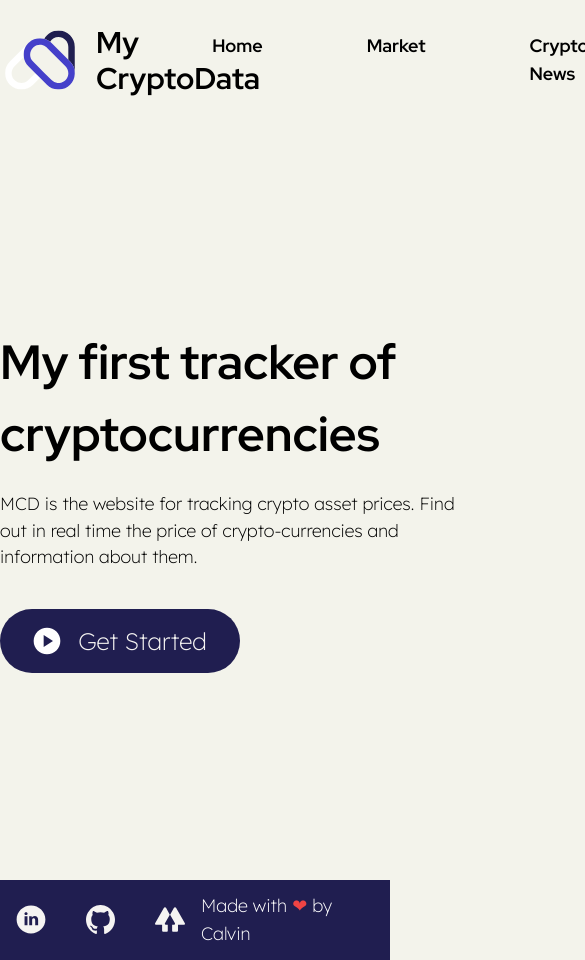
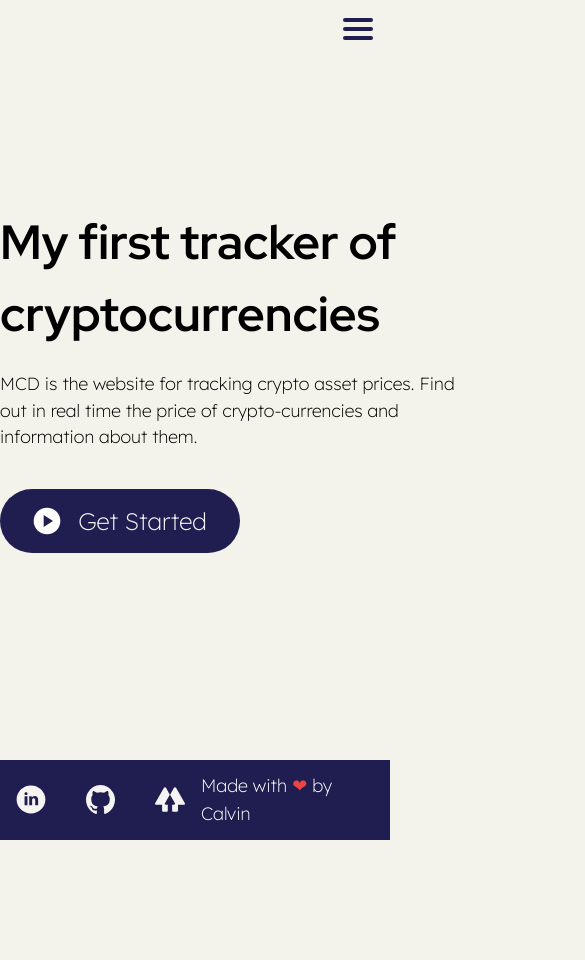
Before and after one commit to randricalvin/My-CryptoData, a React (Create React App) app: page / in a window 390 px wide. Shown: the top 960 px of the page, 585 px wide, since content can reach past the window. After the commit the page ends 844 px from the top, so only its background shows below. Built offline with nearby package versions, Linux system fonts and the light colour scheme; no server answers.

Commit message:
adding burger menu

```diff
--- a/package.json
+++ b/package.json
@@ -10,6 +10,7 @@
     "gsap": "^3.11.1",
     "react": "^18.2.0",
     "react-dom": "^18.2.0",
+    "react-helmet": "^6.1.0",
     "react-router-dom": "^6.4.0",
     "react-scripts": "5.0.1",
     "web-vitals": "^2.1.4"
--- a/src/App.css
+++ b/src/App.css
@@ -29,9 +29,9 @@ body {
     height: 90vh;
 
   }
-
-
-
+.burger-menu {
+    display: none;
+  }
 
 
 
@@ -39,4 +39,168 @@ body {
     .navbar {
       display: none;
     }
+    .menu-desktop {
+      display: none;
+    }
+
+    #site-menu li, #site-menu p {
+      display: flex;
+      align-items: center;
+      justify-content: center;
+      border-radius: 5rem;
+      width: 15rem;
+      height: 4rem;
+      color: #F5F4F2;
+      background-color: #201E50;
+      text-decoration: none;
+      text-transform: none;
+      list-style: none;
+      display: none;
+      text-align: center;
+      transition: all .5s;
+      /* Credit to Mike for the responsive font-sizing https://www.madebymike.com.au/writing/fluid-type-calc-examples/ */
+      font-size: calc(20px + (20 - 18) * ((100vw - 300px) / (1600 - 300)));
   }
+
+  #site-menu li {
+    margin-bottom: 1.5rem;
+
+  }
+
+  #site-menu p {
+    font-size: 1.5rem;
+  }
+
+  /* hides toggle handler */
+  [type="checkbox"]:checked, [type="checkbox"]:not(:checked) {
+      display: none;
+  }
+
+  /* menu button & animation */
+  .menu-button {
+    position: absolute;
+    right:10px;
+    top:0px;
+    z-index: 100;
+    display: block;
+    width: 50px;
+    height: 50px;
+    border-radius: 50%;
+    outline: none;
+    cursor: pointer;
+    transition: 0.5s ease-in-out;
+  }
+
+  .line {
+      position: relative;
+      left: 25%;
+      width: 60%;
+      height: 4px;
+      background:#201E50;
+      border-radius: 10px;
+      overflow: hidden;
+      transition: all 0.5s ease;
+  }
+
+  .line:nth-child(1) {
+      top: 35%;
+  }
+
+  .line:nth-child(2) {
+      top: 45%;
+  }
+
+  .line:nth-child(3) {
+      top: 55%;
+  }
+
+  /* animate background of lines */
+  .menu-button:hover .line::after {
+      transform: translateX(0);
+  }
+
+
+  #menu-toggle:checked + .menu-button  {
+      transform: rotate(180deg);
+      transition: transform 0.2s ease;
+  }
+
+  #menu-toggle:checked + #menu-button .line:nth-child(1){
+      transform: translateY(5px) rotate(45deg);/*45deg*/
+  }
+
+
+  #menu-toggle:checked + #menu-button .line:nth-child(2) {
+      transform: scaleX(0);
+      opacity:0;
+  }
+
+  #menu-toggle:checked + #menu-button .line:nth-child(3) {
+      transform: translateY(-11px) rotate(-45deg);/* -45deg*/
+  }
+
+
+  /* animate menu in */
+  #menu-toggle:checked + #menu-button + #site-menu{
+      animation: menu-open 0.75s ease both;
+      background-color: #F5F4F2;
+
+
+  }
+
+  #menu-toggle:checked + #menu-button + #site-menu ul > li, #site-menu p {
+      display: flex;
+      animation: menu-txt-open 0.75s ease both;
+      animation: menu-closed 0.75s ease both;
+
+  }
+
+
+  #site-menu {
+      position: absolute;
+      width: 0px;
+      height: 100vh;
+      right:0px;
+      top:0px;
+      margin: 0px;
+      padding: 0px;
+      background-color: #201E50;
+      animation: menu-closed .3s both;
+      transition: .2s;
+  }
+
+  #site-menu-titles{
+      position: absolute;
+      top: 50%;
+      left: 50%;
+      transform: translate(-50%, -50%);
+      -webkit-transform: translate(-50%, -50%);
+      -moz-transform: translate(-50%, -50%);
+      -ms-transform: translate(-50%, -50%);
+      height: auto;
+
+  }
+
+  @keyframes menu-open {
+      100% {
+          width: 100vw;
+          height: 100vh;
+      }
+  }
+  @keyframes menu-closed {
+      0% {
+         width: 100vw;
+         height: 100vh;
+      }
+  }
+  @keyframes menu-txt-open {
+      0%, 70% {
+         opacity:0;
+      }
+      100% {
+          opacity:1;
+      }
+  }
+
+
+}
--- a/src/components/CoinsList.jsx
+++ b/src/components/CoinsList.jsx
@@ -1,6 +1,7 @@
 import React, {useState, useEffect} from 'react'
 import axios from 'axios'
 import Coins from './Coins'
+import "../App.css";
 
 
 const CoinsList = () => {
@@ -70,8 +71,8 @@ const CoinsList = () => {
             <div className="flex items-center justify-center">
                 <div className="w-full lg:w-5/6">
                     <div className="shadow-xl">
-                        <table className="min-w-max w-full table-auto h-14 ">
-                            <thead>
+                        <table className="min-w-max w-full table-auto h-14">
+                            <thead className="">
                                 <tr className="bg-[#201E50] text-white uppercase text-m">
                                     <th className="py-3 px-6 text-center w-1/6">RANK</th>
                                     <th className="py-3 px-6 text-start w-1/6">NAME</th>
--- a/src/components/NavBar.jsx
+++ b/src/components/NavBar.jsx
@@ -3,15 +3,17 @@ import { Link } from "react-router-dom";
 import logo1 from "../assets/logo1.svg";
 
 function NavBar() {
+
+
   return (
-    <div className="flex flex-row justify-around items-center font-serif my-5">
+    <div>
+    <div className="menu-desktop flex flex-row justify-around items-center font-serif my-5">
         <Link to="/" className="font-bold text-3xl flex items-center">
               <img className="h-20 mr-4"src={logo1} alt="logo" />
               <h1 className="">
                 My CryptoData
               </h1>
             </Link>
-
 
         <div className="flex flex-row gap-10">
           <Link to="/">
@@ -30,9 +32,36 @@ function NavBar() {
             </div>
           </Link>
         </div>
+      </div>
 
       {/* build the burger menu */}
-
+      <input type="checkbox" id="menu-toggle" value="checkbox" />
+        <label id="menu-button" className="menu-button" htmlFor="menu-toggle">
+          <div className="line"></div>
+          <div className="line"></div>
+          <div className="line"></div>
+        </label>
+        <div id="site-menu">
+          <ul id="site-menu-titles">
+              <li>
+                <Link to="/">
+                  <p onClick={"hidden"}>
+                    Home
+                  </p>
+                </Link>
+              </li>
+              <li>
+                <Link to="/market">
+                  <p onClick={"hidden"}>Market</p>
+                </Link>
+              </li>
+              <li>
+                <Link to="/news">
+                  <p onClick={"hidden"}>Crypto News</p>
+                </Link>
+              </li>
+          </ul>
+        </div>
     </div>
   );
 }
--- a/src/pages/Home.jsx
+++ b/src/pages/Home.jsx
@@ -5,6 +5,7 @@ import ButtonStart from "../components/ButtonStart";
 
 function Home() {
   return (
+    <div>
             <div className="page-home flex font-sans">
               <div className="flex flex-col">
                 <Title />
@@ -12,6 +13,7 @@ function Home() {
               </div>
                 <HomeImage />
             </div>
+    </div>
   );
 }
 
```
Also changed, not shown: 1 other file (tests, documents, lock files or other folders). Lines whose indentation alone changed are shown as unchanged.
